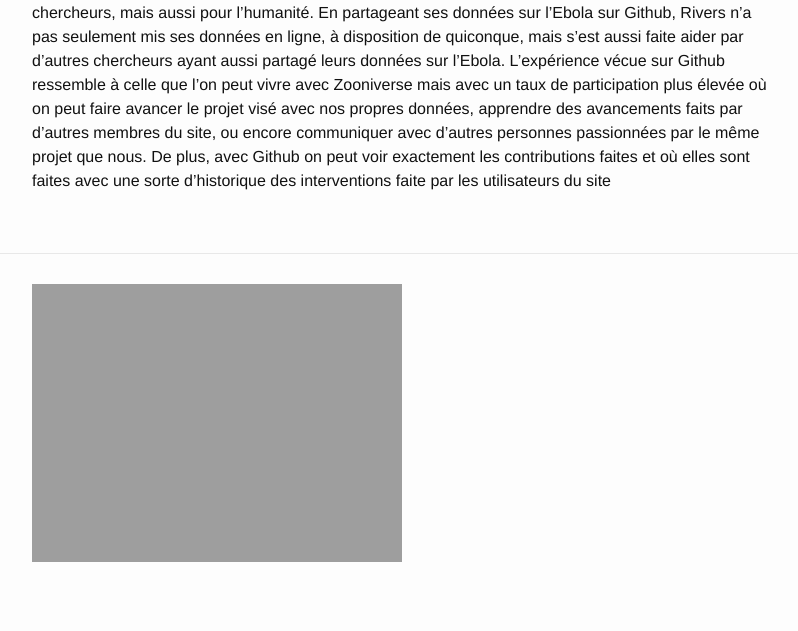
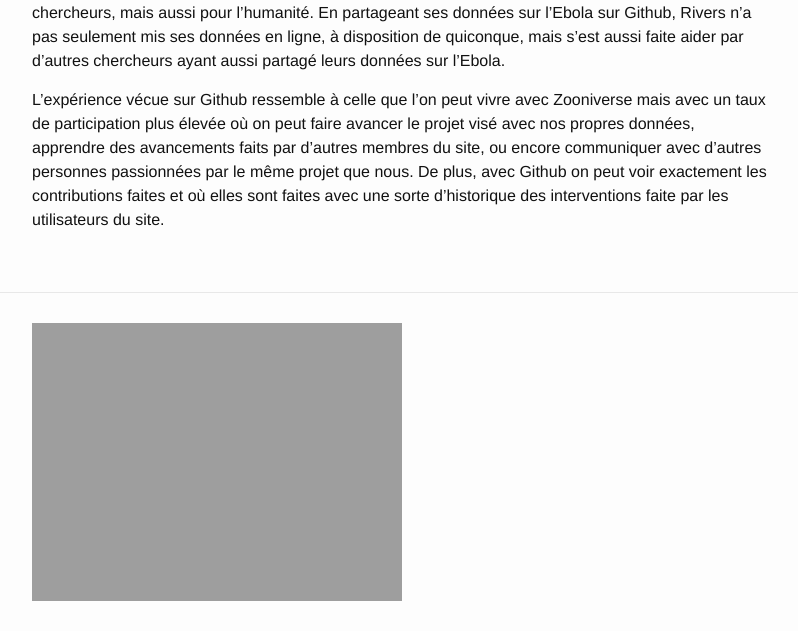
Before and after one commit to wazaahhh/openscience, a Jekyll site: the page built from _posts/2016-02-11-Science-on-GitHub-Review.markdown, in a window 1280 px wide. Shown: the part 577-1208 px from the top of the page, without its empty margins (238-1036 px from the left). Built offline with Jekyll 4.4.1, drawn with Linux system fonts in a browser that asks for light colours; before the commit the page ends 1169 px from its top, so only the background shows below that; some of the changed text lies outside the part shown.

```diff
--- a/_posts/2016-02-11-Science-on-GitHub-Review.markdown
+++ b/_posts/2016-02-11-Science-on-GitHub-Review.markdown
@@ -14,5 +14,6 @@ Democratic databases: science on GitHub - Review
 [image]:http://blogs.nature.com/naturejobs/files/2016/10/To_deposit_or_not_to_deposit_that_is_the_question_-_journal.pbio_.1001779.g001.png
 
 L’article en question parle de « data-sharing » et en quoi cela est bénéfique non seulement pour les chercheurs, mais aussi pour l’humanité. En partageant ses données sur l’Ebola sur Github, Rivers n’a pas seulement mis ses données en ligne, à disposition de quiconque, mais s’est aussi faite aider par d’autres chercheurs ayant aussi partagé leurs données sur l’Ebola.
+
 L’expérience vécue sur Github ressemble à celle que l’on peut vivre avec Zooniverse mais avec un taux de participation plus élevée où on peut faire avancer le projet visé avec nos propres données, apprendre des avancements faits par d’autres membres du site, ou encore communiquer avec d’autres personnes passionnées par le même projet que nous.
-De plus, avec Github on peut voir exactement les contributions faites et où elles sont faites avec une sorte d’historique des interventions faite par les utilisateurs du site
+De plus, avec Github on peut voir exactement les contributions faites et où elles sont faites avec une sorte d’historique des interventions faite par les utilisateurs du site.
```
